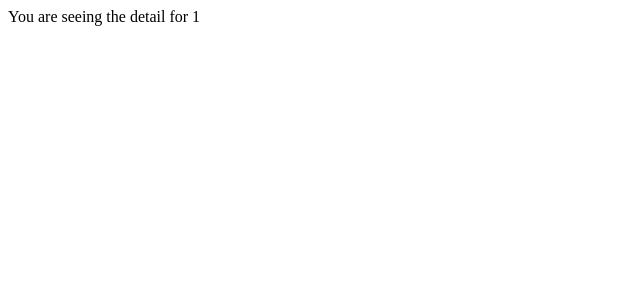
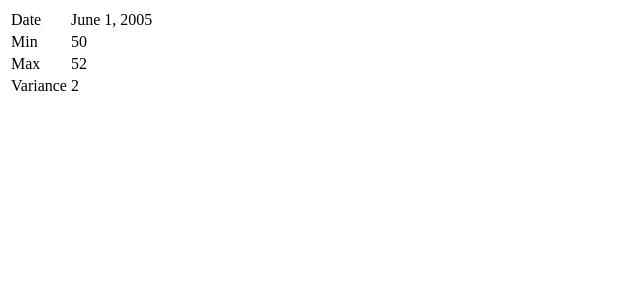
Before and after one commit to aramadsanar/SIRCLO-Interview, a Django app: page /view_detail/1/ in a window 1280 px wide. Shown: the top 300 px of the page, without its empty margins (0-640 px from the left). Run offline with Django 3.2, Linux system fonts and the light colour scheme; data comes from the database, SQL or seed files in the repository; both versions use the stored data as it was after the commit.

Commit message:
fully working weight tracker app. unit tests to be done

```diff
--- a/WeightTracker/WeightTrack/WeightTrack/urls.py
+++ b/WeightTracker/WeightTrack/WeightTrack/urls.py
@@ -20,6 +20,6 @@ from weight_tracker.views import view_entries, add_entry, view_data_detail
 urlpatterns = [
     path('admin/', admin.site.urls),
     path('view_data/', view_entries),
-    path('add_entry/', add_entry),
-    path('view_detail/<str:date>/', view_data_detail),
+    path('add_entry/', add_entry, name="add"),
+    path('view_detail/<int:entry_id>/', view_data_detail, name="detail"),
 ]
--- /dev/null
+++ b/WeightTracker/WeightTrack/weight_tracker/templates/weight_tracker/detail.html
@@ -0,0 +1,21 @@
+<table>
+	<tr>
+		<td>Date</td>
+		<td>{{data.data_date}}</td>
+	</tr>
+
+	<tr>
+		<td>Min</td>
+		<td>{{data.min_weight}}</td>
+	</tr>
+
+	<tr>
+		<td>Max</td>
+		<td>{{data.max_weight}}</td>
+	</tr>
+
+	<tr>
+		<td>Variance</td>
+		<td>{{data.variance}}</td>
+	</tr>
+</table>
--- a/WeightTracker/WeightTrack/weight_tracker/views.py
+++ b/WeightTracker/WeightTrack/weight_tracker/views.py
@@ -1,8 +1,11 @@
-from django.shortcuts import render
-from django.http import HttpResponse
+from django.shortcuts import render, get_object_or_404
+from django.http import HttpResponse, HttpResponseRedirect
 from .models import WeightEntry
 from django.db.models.functions import Trunc
 from django.db.models import DateField
+from datetime import datetime
+from django.urls import reverse
+from math import fabs
 # Create your views here.
 def view_entries(request):
 	weight_data = WeightEntry.objects.order_by(Trunc('data_date', 'date', output_field=DateField()).desc())
@@ -21,10 +24,27 @@ def view_entries(request):
 		total_min_weight /= data_count
 		total_variance /= data_count
 
-	return render(request, 'view_data.html', {'weight_data' : weight_data, 'avg_min' : total_min_weight, 'avg_max' : total_max_weight, 'avg_var' : total_variance})
+	return render(request, 'weight_tracker/view_data.html', {'weight_data' : weight_data, 'avg_min' : total_min_weight, 'avg_max' : total_max_weight, 'avg_var' : total_variance})
 
 def add_entry(request):
-	return HttpResponse("You are on add entry page")
+	if request.method == "POST":
+		date = str(request.POST['date'])
+		min_weight = int(request.POST['min'])
+		max_weight = int(request.POST['max'])
 
-def view_data_detail(request, date):
-	return HttpResponse("You are seeing the detail for %s" % str(date))
+		if min_weight > max_weight:
+			return HttpResponse("min weight must be lesser or equal to the max weight!")
+
+		new_weight_entry = WeightEntry(min_weight=min_weight, max_weight=max_weight, variance=fabs(max_weight - min_weight))
+		new_weight_entry.save()
+
+		new_weight_entry.data_date = datetime.strptime(date, '%Y-%m-%d')
+		new_weight_entry.save()
+
+		return HttpResponseRedirect(reverse('detail', args = {new_weight_entry.id}))
+	else:
+		return render(request, 'weight_tracker/add_data.html')
+
+def view_data_detail(request, entry_id):
+	weight_entry = get_object_or_404(WeightEntry, pk=entry_id)
+	return render(request, 'weight_tracker/detail.html', {'data' : weight_entry})
```
Also changed, not shown: WeightTracker/WeightTrack/weight_tracker/templates/weight_tracker/add_data.html (added, +20 -0 lines), WeightTracker/WeightTrack/weight_tracker/templates/weight_tracker/view_data.html (+4 -3 lines), WeightTracker/WeightTrack/db.sqlite3.
